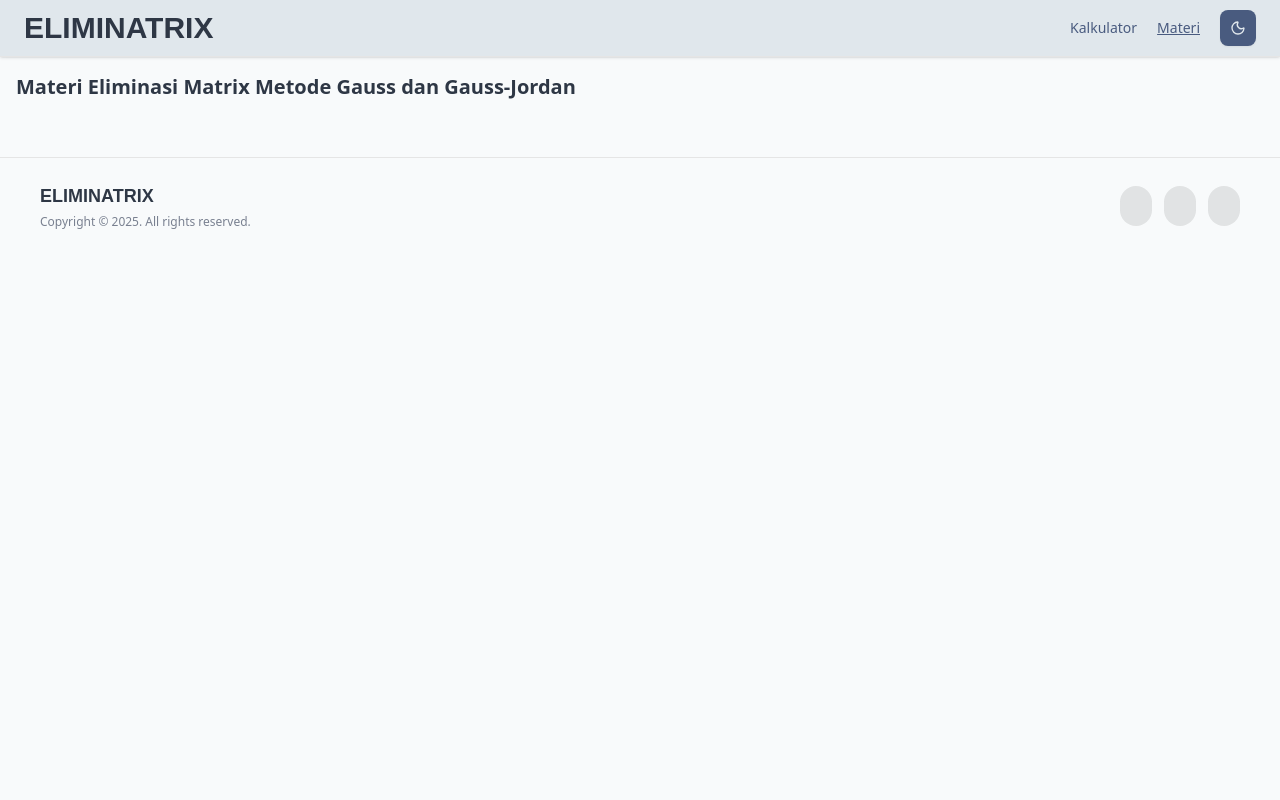
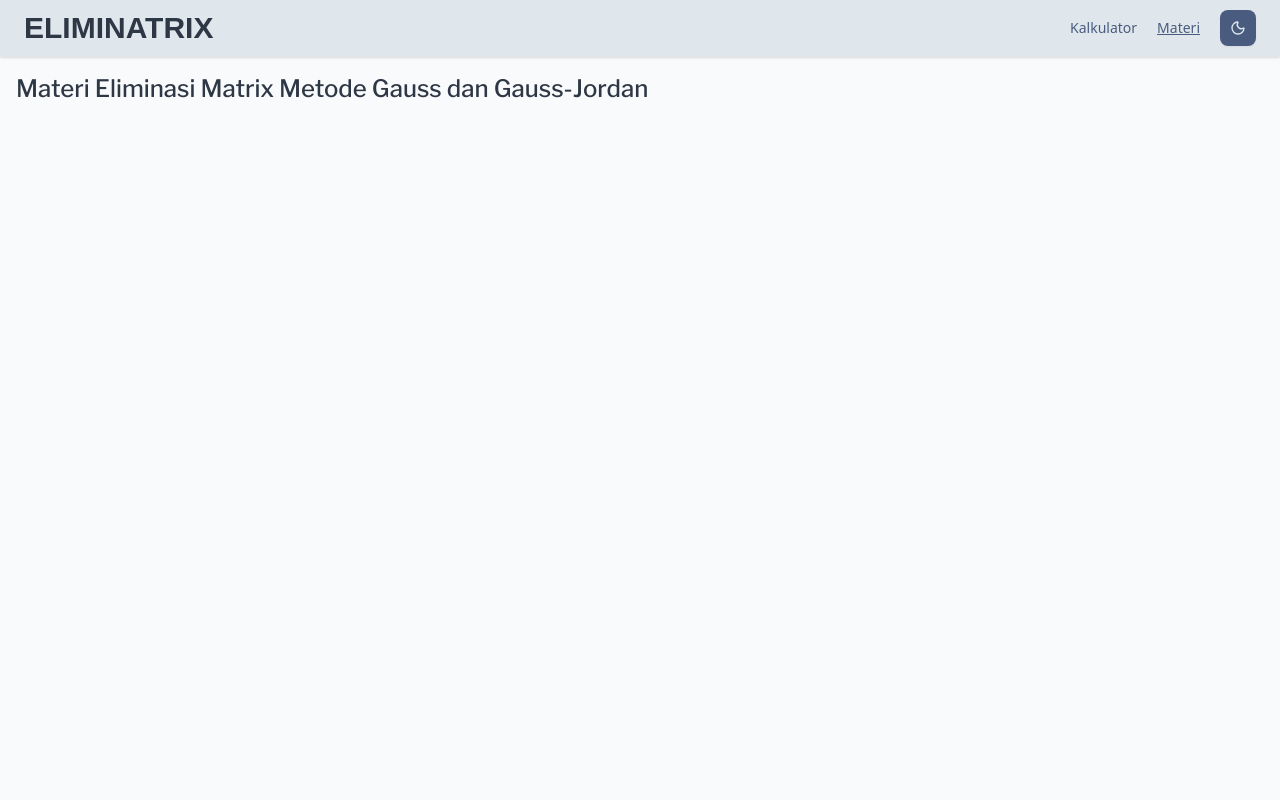
Before and after one commit to dindatsme/eliminatrix, a React (Vite) app in the folder fe/: page /materi in a window 1280 px wide. Shown: the top 800 px of the page. Built offline with nearby package versions, Linux system fonts and the light colour scheme; some icons are missing; a web font is replaced by a local one.

Commit message:
fix(materi): mengatur min height seukuran screen dan mengatur font

```diff
--- a/fe/src/pages/Materi.tsx
+++ b/fe/src/pages/Materi.tsx
@@ -1,7 +1,7 @@
 const Materi = () => {
   return (
-    <div>
-      <h1 className="text-xl font-bold">Materi Eliminasi Matrix Metode Gauss dan Gauss-Jordan</h1>
+    <div className="min-h-screen">
+      <h1 className="text-2xl font-libre-franklin font-medium text-main-foreground">Materi Eliminasi Matrix Metode Gauss dan Gauss-Jordan</h1>
       {/* Form atau input matrix di sini */}
     </div>
   )
```
